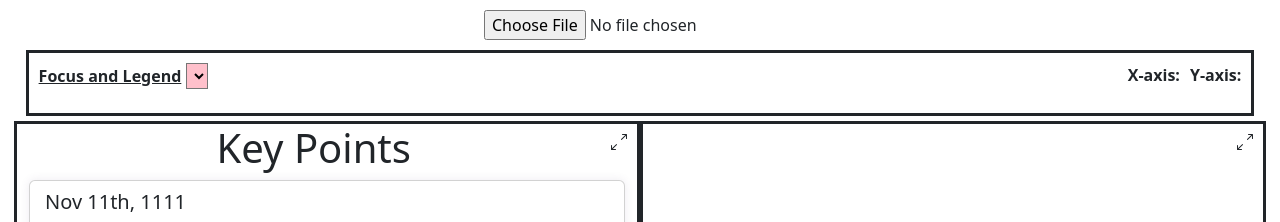
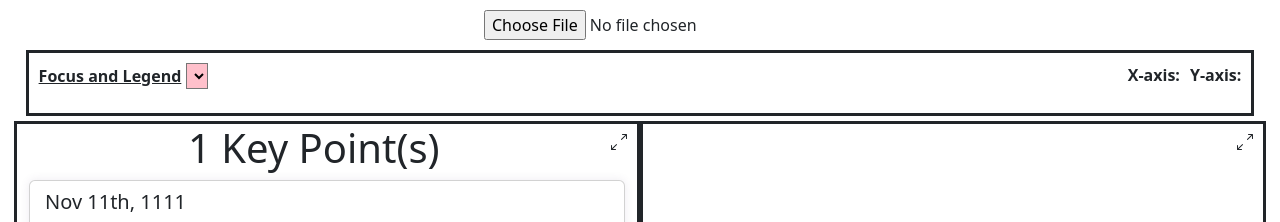
Before and after one commit to sagars729/cmsc734-final-project, a React (Create React App) app: page / in a window 1280 px wide. Shown: the top 222 px of the page. Built offline with nearby package versions, Linux system fonts and the light colour scheme.

Commit message:
some css fixes

```diff
--- a/src/components/KeyPointsList/KeyPointsList.css
+++ b/src/components/KeyPointsList/KeyPointsList.css
@@ -1,7 +1,7 @@
   /* If you want the content centered horizontally and vertically */
   .centered {
     text-align: center;
-    height: 600px;
+    height: 620px;
     position:relative;
     overflow-y: scroll;
   }
--- a/src/components/KeyPointsList/KeyPointsList.tsx
+++ b/src/components/KeyPointsList/KeyPointsList.tsx
@@ -82,7 +82,7 @@ const KeyPointsList = (props : any) => {
             ) : (
                 <BsArrowsAngleContract className="top-right" onClick={() => collapseKP()} />
             )}
-            <h1> Key Points </h1>
+            <h1> {props.data.length} Key Point(s) </h1>
 
 <div className="container">
     {props.data.map( (item:any, idx:number) =>
```
Also changed, not shown: src/App.tsx (+21 -2 lines).
